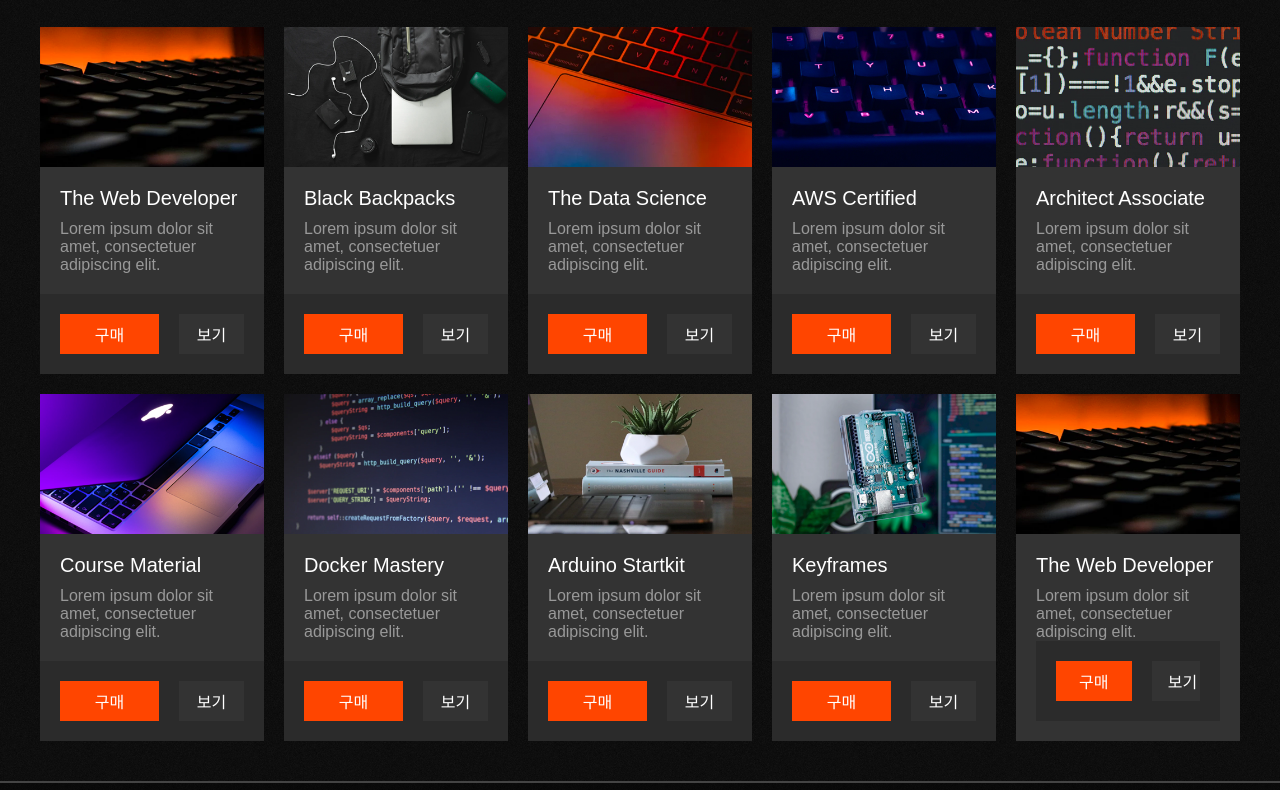
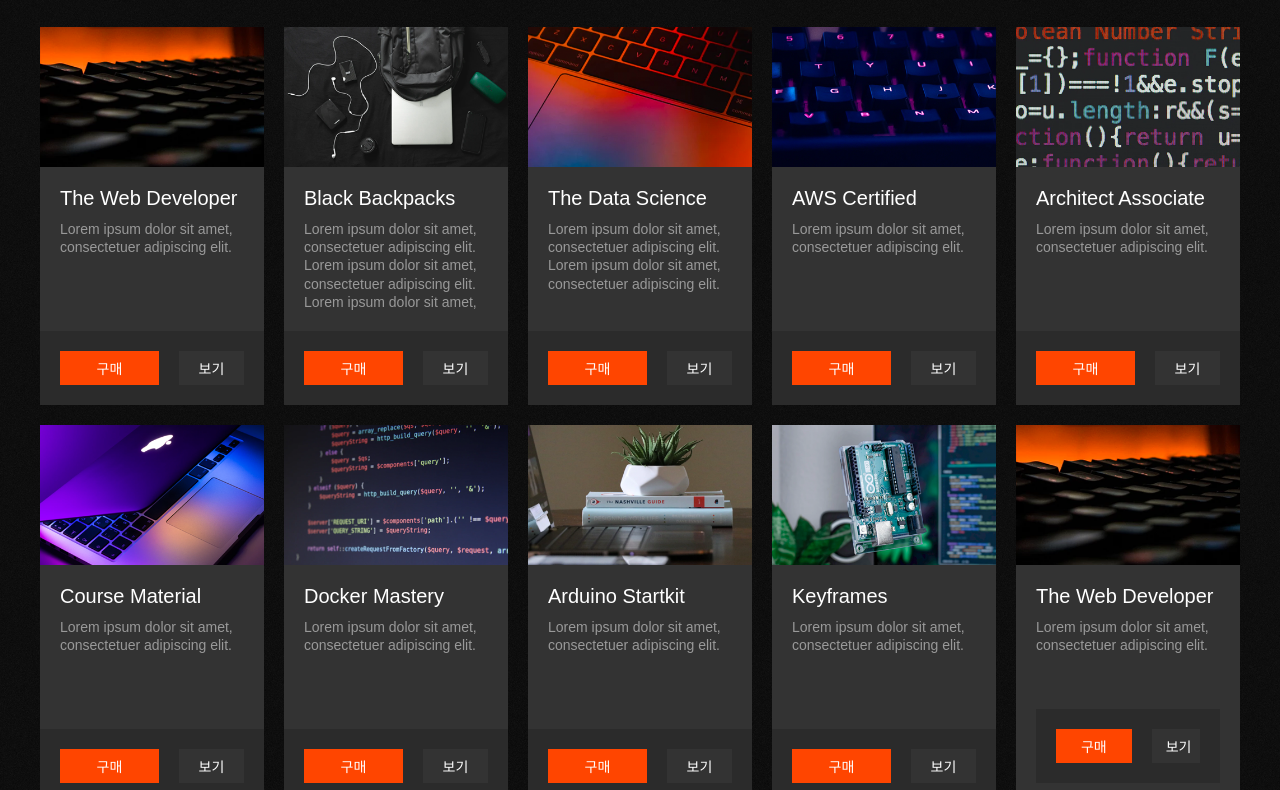
Before and after one commit to lksj12/front-end_study2, a plain HTML site: page html_css11/index.html in a window 1280 px wide. Shown: the part 66-856 px from the top of the page. Drawn offline with Linux system fonts and the light colour scheme.

Commit message:
wrap up  project

```diff
--- a/html_css11/index.html
+++ b/html_css11/index.html
@@ -50,7 +50,12 @@
                             <img class="item-cover" src="images/cover02.png">
                             <div class="item-contents">
                                 <h2>Black Backpacks</h2>
-                                <p>Lorem ipsum dolor sit amet, consectetuer adipiscing elit. </p>
+                                <p>Lorem ipsum dolor sit amet, consectetuer adipiscing elit.
+                                    Lorem ipsum dolor sit amet, consectetuer adipiscing elit.
+                                    Lorem ipsum dolor sit amet, consectetuer adipiscing elit.
+                                    Lorem ipsum dolor sit amet, consectetuer adipiscing elit.
+                                    Lorem ipsum dolor sit amet, consectetuer adipiscing elit.
+                                    Lorem ipsum dolor sit amet, consectetuer adipiscing elit. </p>
                             </div>
                             <div class="item-footer">
                                 <ul class="l_row clearfix">
@@ -69,7 +74,8 @@
                             <img class="item-cover" src="images/cover03.png">
                             <div class="item-contents">
                                 <h2>The Data Science</h2>
-                                <p>Lorem ipsum dolor sit amet, consectetuer adipiscing elit. </p>
+                                <p>Lorem ipsum dolor sit amet, consectetuer adipiscing elit.
+                                    Lorem ipsum dolor sit amet, consectetuer adipiscing elit. </p>
                             </div>
                             <div class="item-footer">
                                 <ul class="l_row clearfix">
--- a/html_css11/style.css
+++ b/html_css11/style.css
@@ -93,6 +93,11 @@
 /* Typography */
 html {
     font-family: sans-serif;
+    font-size: 62.5%; /* 16px -> 10px */
+}
+
+body {
+    font-size: 1.4rem;
 }
 
 h1, h2, h3, h4, h5, h6 {
@@ -376,6 +381,14 @@
     color:white;
     margin-bottom: 10px;
     white-space: nowrap;
+    overflow: hidden;
+    text-overflow: ellipsis;
+}
+
+.item-contents p {
+    line-height: 1.3;
+    height: 6.5em;
+    overflow: hidden;
 }
 
 .item-footer {
@@ -414,7 +427,7 @@
     .l_col_ld_1_12 {width:8.33333333333%}
 }
 
-@media (max-width: 1096px) {
+/* @media (max-width: 1096px) {
     .l_col_mid_12_12 {width:100%}
     .l_col_mid_11_12 {width:91.6666666667%}
     .l_col_mid_10_12 {width:83.3333333333%}
@@ -427,10 +440,10 @@
     .l_col_mid_3_12 {width:25%}
     .l_col_mid_2_12 {width:16.6666666667%}
     .l_col_mid_1_12 {width:8.33333333333%}
-}
+} */
 
 
-@media (max-width: 768px) {
+@media (max-width: 720px) {
     .l_col_tab_12_12 {width:100%}
     .l_col_tab_11_12 {width:91.6666666667%}
     .l_col_tab_10_12 {width:83.3333333333%}
@@ -452,7 +465,11 @@
     }
 }
 
-@media (max-width: 645px) {
+@media (max-width: 480px) {
+    html {
+        font-size: 80%;
+    }
+
     .l_col_mob_12_12 {width:100%}
     .l_col_mob_11_12 {width:91.6666666667%}
     .l_col_mob_10_12 {width:83.3333333333%}
@@ -484,6 +501,10 @@
         display: none;
     }
 
+    .item-contents p{
+        height: auto;
+    }
+
 }
 
 /*
```
